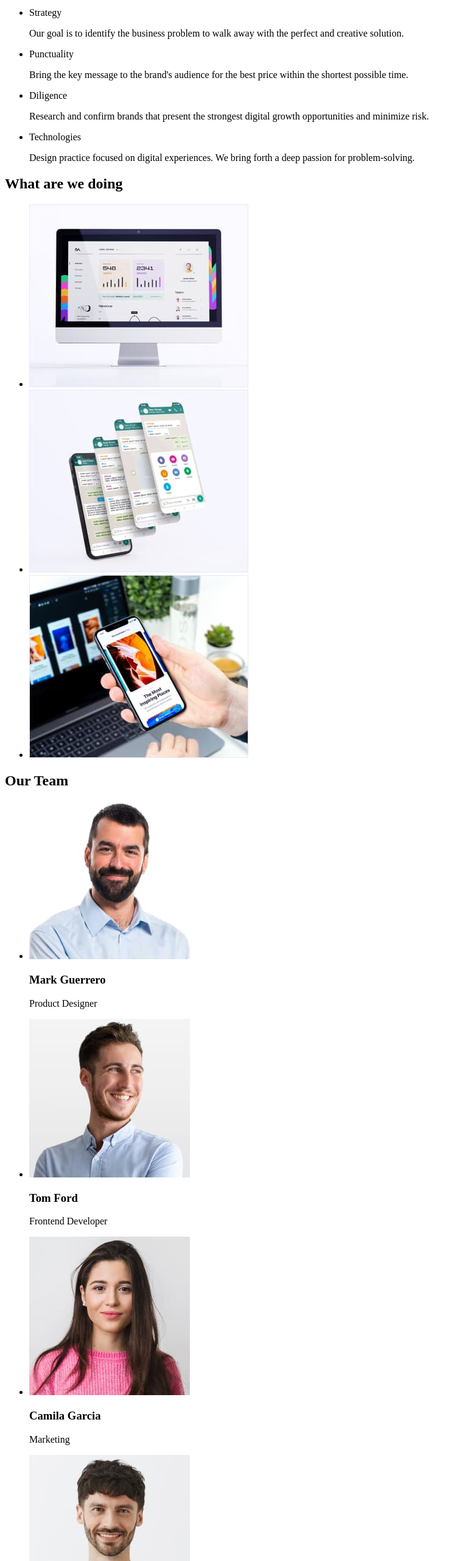
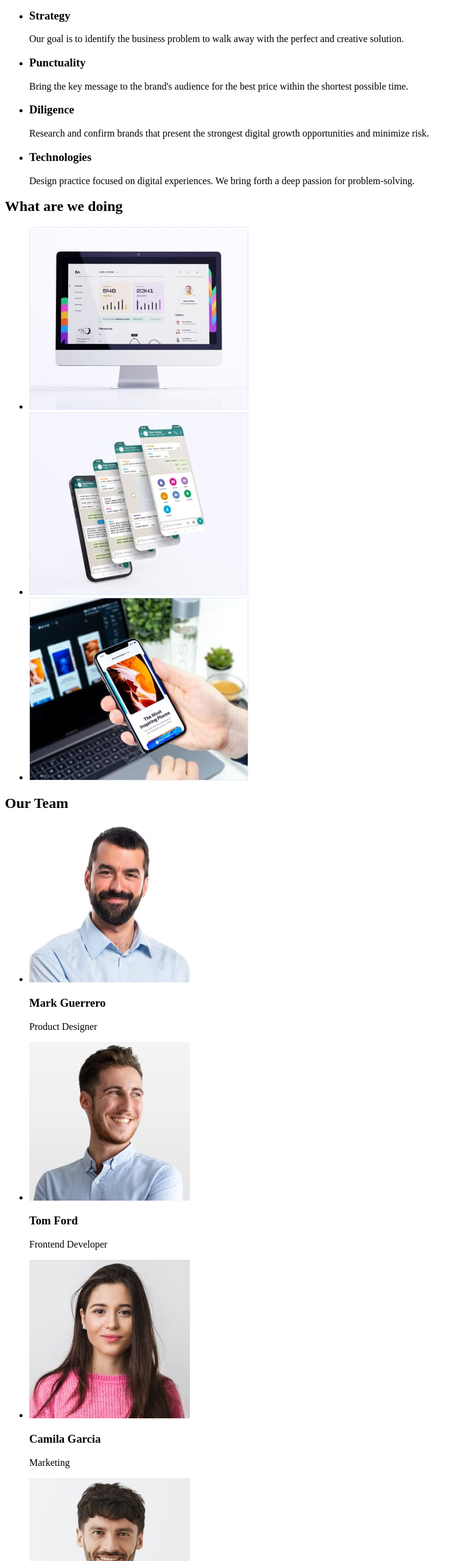
Before and after one commit to AnnaSendzik/goit-markup-hw-01, a plain HTML site: page index.html in a window 1280 px wide. Shown: the part 240-2800 px from the top of the page at 61% size, without its empty margins (0-759 px from the left). Drawn offline with Linux system fonts and the light colour scheme.

Commit message:
updated file

```diff
--- a/index.html
+++ b/index.html
@@ -9,7 +9,7 @@
 <body>
     <header>
         <nav>
-            <a href="http://127.0.0.1:5500/index.html">WEBSTUDIO</a>
+            <a href="./index.html">WEBSTUDIO</a>
             <ul>
                 <li>
                     <a href="">Studio</a>
@@ -27,22 +27,34 @@
             <li><a href="mailto:info@devstudio.com">info@devstudio.com</a></li>
             <li><a href="tel:+110001111111">+11 (000) 111-11-11</a></li>
         </ul>
-        <button type="button">Order Service</button>
     </header>
     <main>
         <section>
             <h1>Effective Solutions for Your Business</h1>
+            <button type="button">Order Service</button>
         </section>
         <section>
+            <h2 hidden>Our skills</h2>
         <ul>
-            <li>Strategy</li>
+            <li>
+                <h3>Strategy</h3>
                 <p>Our goal is to identify the business problem to walk away with the perfect and creative solution.</p>
-            <li>Punctuality</li>
+            </li>
+
+            <li>
+                <h3>Punctuality</h3>
                 <p>Bring the key message to the brand's audience for the best price within the shortest possible time.</p>
-            <li>Diligence</li>
+            </li>
+
+            <li>
+                <h3>Diligence</h3>
                 <p>Research and confirm brands that present the strongest digital growth opportunities and minimize risk.</p>
-            <li>Technologies</li>
+            </li>
+
+            <li>
+                <h3>Technologies</h3>
                 <p>Design practice focused on digital experiences. We bring forth a deep passion for problem-solving.</p>
+            </li>
         </ul>
         </section>
 
@@ -58,23 +70,34 @@
         <section>
             <h2>Our Team</h2>
         <ul>
-            <li><img src="./images/our-team/mark-guerrero.jpg" alt="mark-guerrero" width="264"></li>
+            <li>
+                <img src="./images/our-team/mark-guerrero.jpg" alt="mark-guerrero" width="264">
                 <h3>Mark Guerrero</h3>
                 <p>Product Designer</p>
-            <li><img src="./images/our-team/tom-ford.jpg" alt="tom-ford" width="264"></li>
+            </li>
+
+            <li>
+                <img src="./images/our-team/tom-ford.jpg" alt="tom-ford" width="264">
                 <h3>Tom Ford</h3>
                 <p>Frontend Developer</p>
-            <li><img src="./images/our-team/camila-garcia.jpg" alt="camila-garcia" width="264"></li>
+            </li>
+
+            <li>
+                <img src="./images/our-team/camila-garcia.jpg" alt="camila-garcia" width="264">
                 <h3>Camila Garcia</h3>
                 <p>Marketing</p>
-            <li><img src="./images/our-team/daniel-wilson.jpg" alt="daniel-wilson" width="264"></li>
+            </li>
+
+            <li>
+                <img src="./images/our-team/daniel-wilson.jpg" alt="daniel-wilson" width="264">
                 <h3>Daniel Wilson</h3>
                 <p>UI Designer</p>
+            </li>
         </ul>
         </section>
     </main>
     <footer>
-        <a href="http://127.0.0.1:5500/index.html">WEBSTUDIO</a>
+        <a href="./index.html">WEBSTUDIO</a>
         <p>Increase the flow of customers and sales for your business with digital marketing & growth solutions.</p>
     </footer>
 </body>
```
Lines whose indentation alone changed are shown as unchanged.
